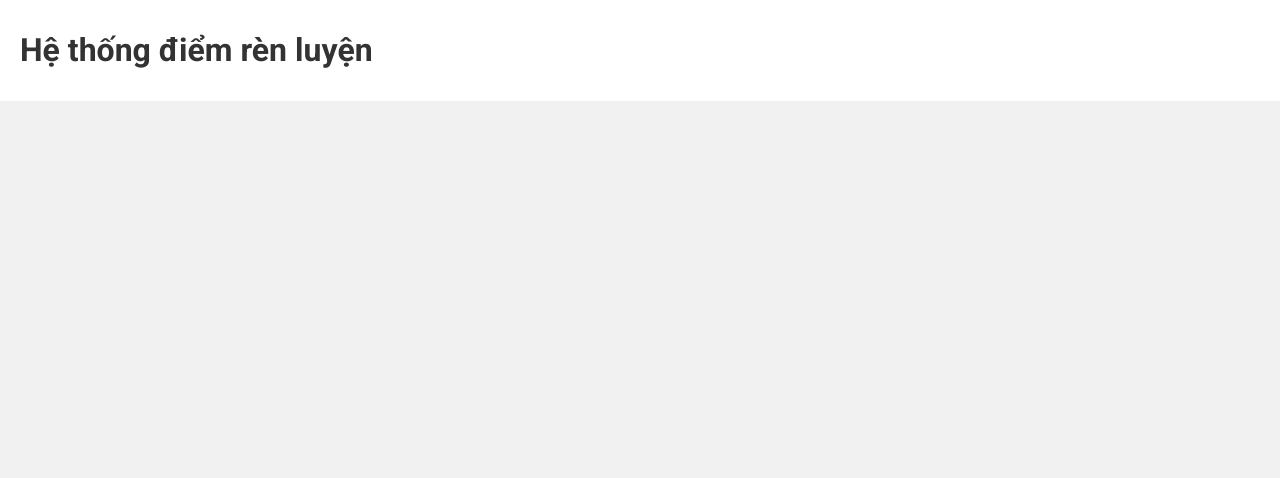
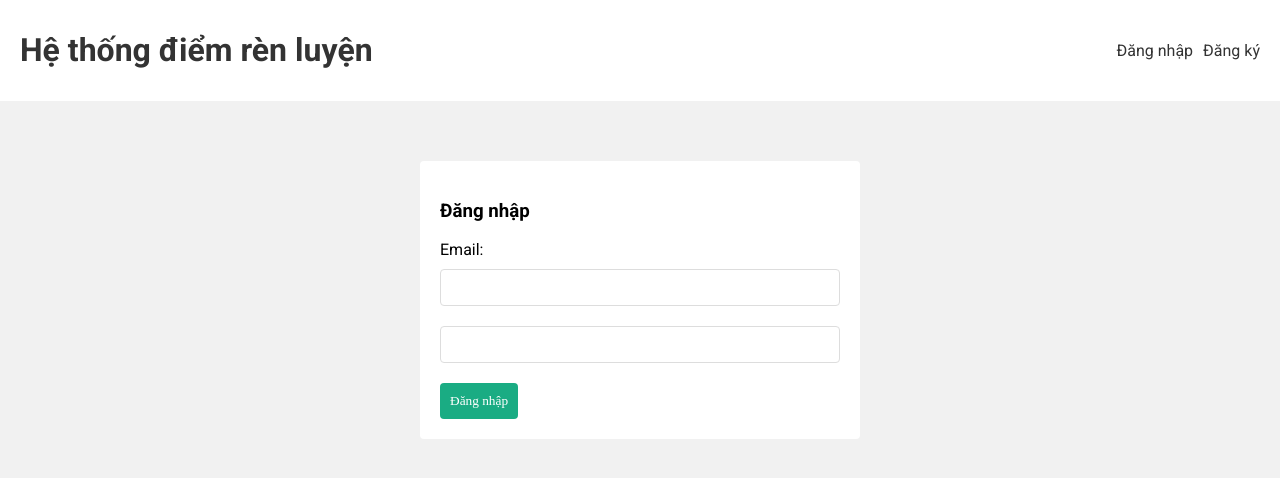
Before and after one commit to dqbach193/drl_system, a React (Create React App) app in the folder frontend/: page /login in a window 1280 px wide. Shown: the top 478 px of the page. Built offline with nearby package versions, Linux system fonts and the light colour scheme.

Commit message:
add login and signup form

```diff
--- a/frontend/src/App.js
+++ b/frontend/src/App.js
@@ -5,6 +5,8 @@
 import Navbar from './components/Navbar';
 import DRLForm from './components/DRLForm';
 import DRLDetailed from './pages/DRLDetailed';
+import Login from './pages/Login';
+import Signup from './pages/Signup';
 
 function App() {
   return (
@@ -16,6 +18,14 @@
               <Route
                 path='/'
                 element={<Home />}
+              />
+              <Route
+                path='/login'
+                element={<Login />}
+              />
+              <Route
+                path='/signup'
+                element={<Signup />}
               />
               <Route
                 path='/create'
--- a/frontend/src/components/Navbar.js
+++ b/frontend/src/components/Navbar.js
@@ -7,6 +7,12 @@
                 <Link to='/'>
                     <h1>Hệ thống điểm rèn luyện</h1>
                 </Link>
+                <nav>
+                    <div>
+                        <Link to='/login'>Đăng nhập</Link>
+                        <Link to='/signup'>Đăng ký</Link>
+                    </div>
+                </nav>
             </div>
         </header>
      );
--- a/frontend/src/index.css
+++ b/frontend/src/index.css
@@ -126,3 +126,20 @@
   border-radius: 4px;
   margin: 20px 0;
 }
+
+/* navbar */
+nav {
+  display: flex;
+  align-items: center;
+}
+nav a {
+  margin-left: 10px;
+}
+/* auth forms */
+form.signup, form.login {
+  max-width: 400px;
+  margin: 40px auto;
+  padding: 20px;
+  background: #fff;
+  border-radius: 4px;
+}
--- /dev/null
+++ b/frontend/src/pages/Login.js
@@ -0,0 +1,32 @@
+import { useState } from "react";
+
+const Login = () => {
+    const [email, setEmail] = useState('')
+    const [password, setPassword] = useState('')
+
+    const handleSubmit = async (e) =>{
+        e.preventDefault();
+
+        console.log(email, password);
+    }
+
+    return (
+        <form className="login" onSubmit={handleSubmit}>
+            <h3>Đăng nhập</h3>
+            <label>Email:</label>
+            <input
+            type="email"
+            onChange={(e) => setEmail(e.target.value)}
+            value={email}
+            />
+            <input
+            type="password"
+            onChange={(e) => setPassword(e.target.value)}
+            value={password}
+            />
+            <button>Đăng nhập</button>
+        </form>
+     );
+}
+
+export default Login;
--- /dev/null
+++ b/frontend/src/pages/Signup.js
@@ -0,0 +1,32 @@
+import { useState } from "react";
+
+const Signup = () => {
+    const [email, setEmail] = useState('')
+    const [password, setPassword] = useState('')
+
+    const handleSubmit = async (e) =>{
+        e.preventDefault();
+
+        console.log(email, password);
+    }
+
+    return (
+        <form className="signup" onSubmit={handleSubmit}>
+            <h3>Đăng ký</h3>
+            <label>Email:</label>
+            <input
+            type="email"
+            onChange={(e) => setEmail(e.target.value)}
+            value={email}
+            />
+            <input
+            type="password"
+            onChange={(e) => setPassword(e.target.value)}
+            value={password}
+            />
+            <button>Đăng ký</button>
+        </form>
+     );
+}
+
+export default Signup;
```
